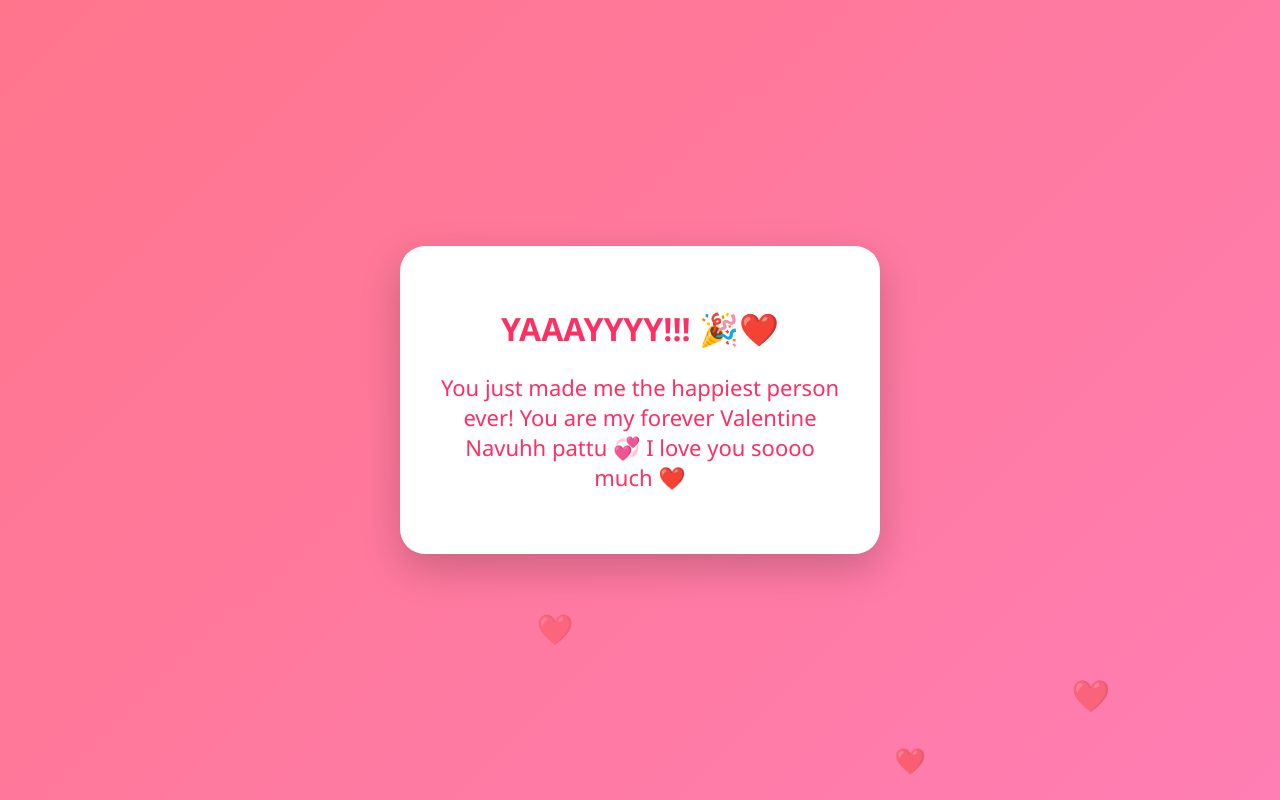
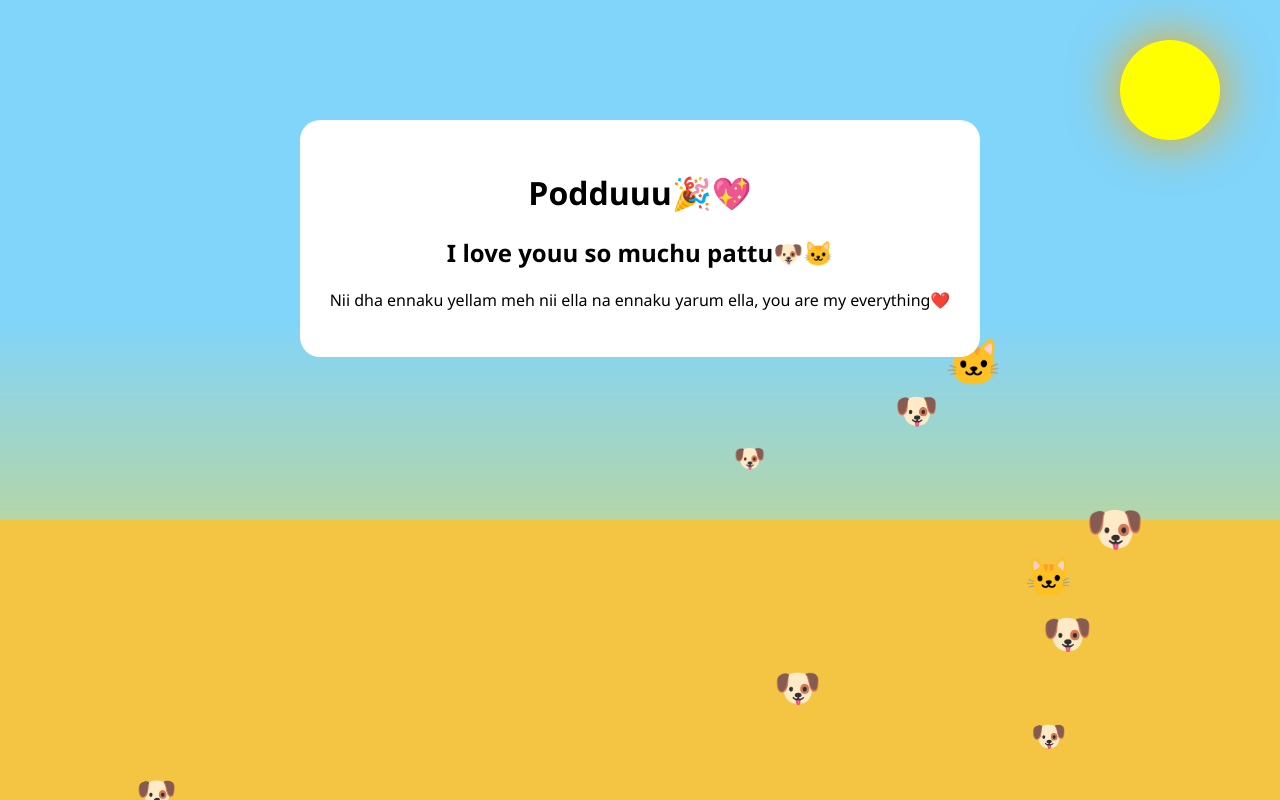
Before and after one commit to Elakkya22/Elakkya22.github.io, a plain HTML site: page index.html in a window 1280 px wide. Both pictures are taken after a click on the button "Yes ❤️". Shown: the top 800 px of the page. Drawn offline with Linux system fonts and the light colour scheme.

Commit message:
Update Valentine's theme and add animations

```diff
--- a/index.html
+++ b/index.html
@@ -1,141 +1,146 @@
 <!DOCTYPE html>
 <html>
 <head>
-<title>For Navuhh Pattu ❤️</title>
 <meta charset="UTF-8">
+<title>Beach Valentine 💘</title>
+
 <style>
-body {
+body{
   margin:0;
   padding:0;
+  overflow:hidden;
   font-family: 'Segoe UI', sans-serif;
   text-align:center;
-  background: linear-gradient(135deg,#ff758c,#ff7eb3);
   height:100vh;
-  display:flex;
-  justify-content:center;
-  align-items:center;
-  overflow:hidden;
+  background: linear-gradient(to top,#fdd835 0%,#81d4fa 60%);
 }
 
-.container {
-  background:white;
-  padding:40px;
-  border-radius:25px;
-  box-shadow:0 15px 40px rgba(0,0,0,0.2);
-  max-width:400px;
+/* Beach Sand */
+.sand{
+  position:fixed;
+  bottom:0;
+  width:100%;
+  height:35%;
+  background:#f4c542;
 }
 
-h1 {
-  color:#ff2e63;
+/* Sun */
+.sun{
+  position:absolute;
+  top:40px;
+  right:60px;
+  width:100px;
+  height:100px;
+  background:yellow;
+  border-radius:50%;
+  box-shadow:0 0 50px orange;
 }
 
-button {
-  padding:12px 25px;
+/* Animals floating */
+.animal{
+  position:absolute;
+  font-size:35px;
+  animation: float 8s linear infinite;
+}
+
+@keyframes float{
+  from{ transform:translateY(100vh); }
+  to{ transform:translateY(-10vh); }
+}
+
+.container{
+  position:relative;
+  z-index:10;
+  background:white;
+  padding:30px;
+  border-radius:20px;
+  margin-top:120px;
+  display:inline-block;
+}
+
+button{
+  padding:10px 20px;
+  border:none;
+  border-radius:25px;
+  font-size:16px;
   margin:10px;
-  border:none;
-  border-radius:30px;
-  font-size:16px;
   cursor:pointer;
   transition:0.3s;
 }
 
-.yesBtn {
-  background:#ff2e63;
+.yes{
+  background:#ff4081;
   color:white;
 }
 
-.noBtn {
+.no{
   background:#ccc;
+  position:absolute;
 }
 
-button:hover {
+button:hover{
   transform:scale(1.1);
 }
 
-.hidden {
+.hidden{
   display:none;
-}
-
-.happy {
-  font-size:22px;
-  color:#ff2e63;
-}
-
-.sad {
-  font-size:18px;
-  color:#444;
-}
-
-.heart {
-  position:fixed;
-  font-size:20px;
-  animation:float 4s linear infinite;
-}
-
-@keyframes float {
-  from { transform: translateY(100vh); opacity:1; }
-  to { transform: translateY(-10vh); opacity:0; }
 }
 </style>
 </head>
 
 <body>
 
-<div class="container" id="mainPage">
+<div class="sun"></div>
+<div class="sand"></div>
+
+<div class="container" id="main">
   <h1>Navuhh Pattu ❤️</h1>
-  <p>You make my world softer and sweeter.</p>
-  <h2>Will you be my Valentine? 💘</h2>
-  <button class="yesBtn" onclick="yesClicked()">Yes ❤️</button>
-  <button class="noBtn" onclick="noClicked()">No 😅</button>
+  <p>knjm late agiduchi but still💘</p>
+  <h2>Will you be my Valentine?</h2>
+  <button class="yes" onclick="yes()">Yes ❤️</button>
+  <button class="no" id="noBtn">No 😅</button>
 </div>
 
-<div class="container hidden" id="sadPage">
-  <h1>Oh no... 🥺</h1>
-  <p class="sad">
-    Oh… you don’t like me? 💔
-    That really hurts my heart...
-    Please click YES 😭❤️
-  </p>
-  <button class="yesBtn" onclick="goBack()">Okay fine... Yes ❤️</button>
+<div class="container hidden" id="happy">
+  <h1>Podduuu🎉💖</h1>
+  <h2>I love youu so muchu pattu🐶🐱</h2>
+  <p>Nii dha ennaku yellam meh nii ella na ennaku yarum ella, you are my everything❤️</p>
 </div>
 
-<div class="container hidden" id="happyPage">
-  <h1>YAAAYYYY!!! 🎉❤️</h1>
-  <p class="happy">
-    You just made me the happiest person ever!
-    You are my forever Valentine Navuhh pattu 💞
-    I love you soooo much ❤️
-  </p>
-</div>
+<audio id="music" autoplay loop>
+  <source src="https://cdn.pixabay.com/audio/2022/03/15/audio_c8e7c8c2e1.mp3" type="audio/mpeg">
+</audio>
 
 <script>
-function yesClicked(){
-  document.getElementById("mainPage").classList.add("hidden");
-  document.getElementById("happyPage").classList.remove("hidden");
-  createHearts();
+
+/* Make animals appear everywhere */
+function spawnAnimals(){
+  setInterval(()=>{
+    let animal=document.createElement("div");
+    animal.classList.add("animal");
+    animal.innerHTML = Math.random() > 0.5 ? "🐶" : "🐱";
+    animal.style.left = Math.random()*100+"vw";
+    animal.style.fontSize = (Math.random()*30+20)+"px";
+    document.body.appendChild(animal);
+    setTimeout(()=>animal.remove(),8000);
+  },500);
 }
 
-function noClicked(){
-  document.getElementById("mainPage").classList.add("hidden");
-  document.getElementById("sadPage").classList.remove("hidden");
+spawnAnimals();
+
+/* No button runs away */
+const noBtn=document.getElementById("noBtn");
+noBtn.addEventListener("mouseover",()=>{
+  noBtn.style.top=Math.random()*80+"vh";
+  noBtn.style.left=Math.random()*80+"vw";
+});
+
+/* Yes button */
+function yes(){
+  document.getElementById("main").classList.add("hidden");
+  document.getElementById("happy").classList.remove("hidden");
 }
 
-function goBack(){
-  document.getElementById("sadPage").classList.add("hidden");
-  document.getElementById("mainPage").classList.remove("hidden");
-}
-
-function createHearts(){
-  setInterval(()=>{
-    const heart=document.createElement("div");
-    heart.classList.add("heart");
-    heart.innerHTML="❤️";
-    heart.style.left=Math.random()*100+"vw";
-    heart.style.fontSize=(Math.random()*20+15)+"px";
-    document.body.appendChild(heart);
-    setTimeout(()=>{heart.remove()},4000);
-  },300);
-}
 </script>
 
 </body>
```
